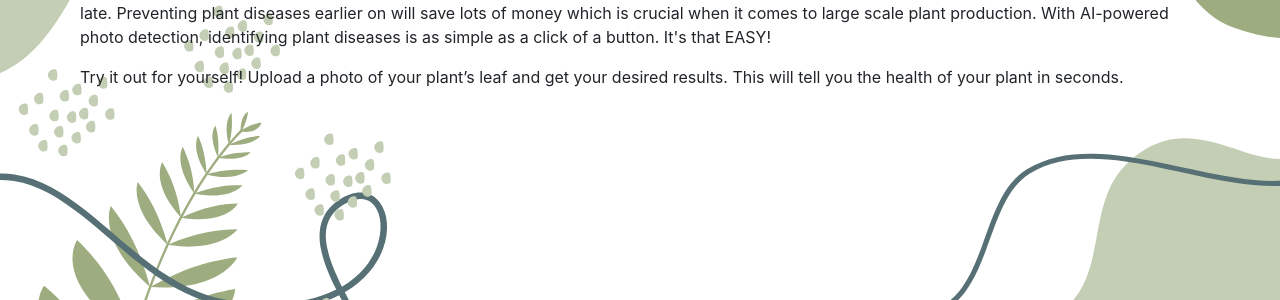
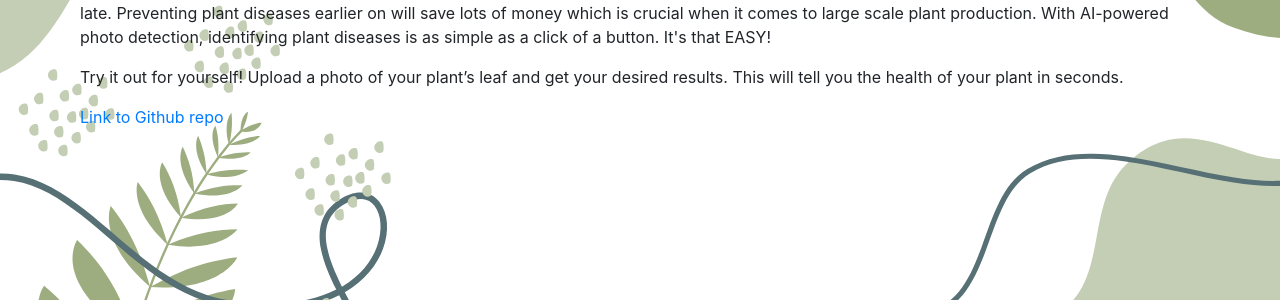
Before and after one commit to lextago/sparkhack-2025, a Flask app: page /about in a window 1280 px wide. Shown: the part 346-646 px from the top of the page. Run offline with Flask 3, Linux system fonts and the light colour scheme; some libraries are stand-ins or nearby versions.

Commit message:
updated about

```diff
--- a/app.py
+++ b/app.py
@@ -155,9 +155,9 @@ def predict_image(img, model, class_names):
         prediction_index = predicted.item()
 
     # Debug prints
-    print(f"Predicted index: {prediction_index}")
-    print(f"Number of classes: {len(class_names)}")
-    print(f"Class names: {class_names}")
+    # print(f"Predicted index: {prediction_index}")
+    # print(f"Number of classes: {len(class_names)}")
+    # print(f"Class names: {class_names}")
 
     if prediction_index >= len(class_names):
         raise ValueError(f"Predicted index {prediction_index} is out of range for class_names with length {len(class_names)}")
--- a/templates/about.html
+++ b/templates/about.html
@@ -17,6 +17,10 @@
     <div>
         <p>Try it out for yourself! Upload a photo of your plant’s leaf and get your desired results. This will tell you the health of your plant in seconds. </p>
     </div>
+
+    <div>
+        <a href="https://github.com/lextago/sparkhack-2025">Link to Github repo</a>
+    </div>
 </div>
 
 
```
